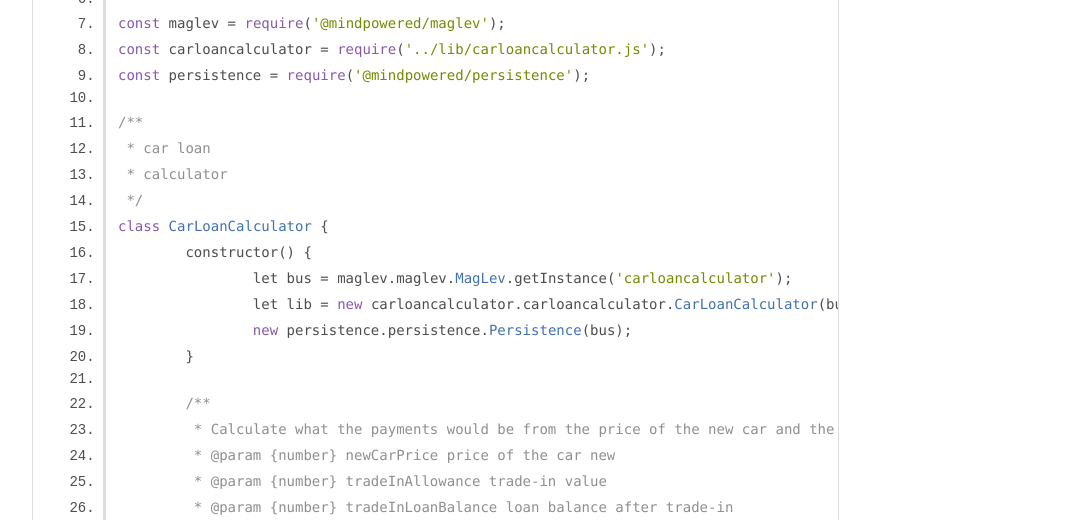
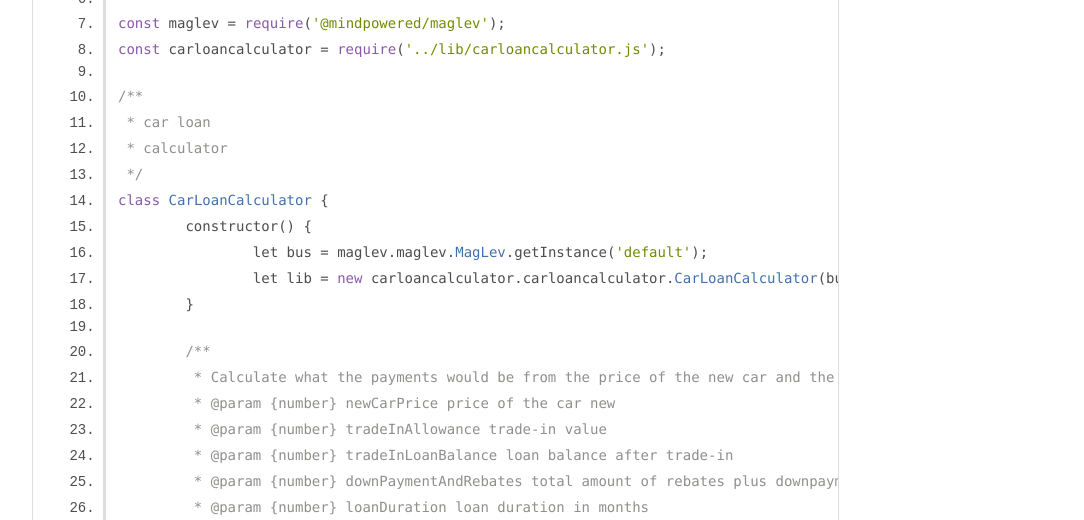
Before and after one commit to mindpowered/car-loan-calculator-js, a website: page docs/CarLoanCalculator.js.html in a window 1280 px wide. Shown: the part 280-800 px from the top of the page, without its empty margins (0-1084 px from the left). Drawn offline with Linux system fonts and the light colour scheme.

Commit message:
Version 0.0.4

```diff
--- a/docs/CarLoanCalculator.js.html
+++ b/docs/CarLoanCalculator.js.html
@@ -34,7 +34,6 @@
 
 const maglev = require('@mindpowered/maglev');
 const carloancalculator = require('../lib/carloancalculator.js');
-const persistence = require('@mindpowered/persistence');
 
 /**
  * car loan
@@ -42,9 +41,8 @@ const persistence = require('@mindpowered/persistence');
  */
 class CarLoanCalculator {
 	constructor() {
-		let bus = maglev.maglev.MagLev.getInstance('carloancalculator');
+		let bus = maglev.maglev.MagLev.getInstance('default');
 		let lib = new carloancalculator.carloancalculator.CarLoanCalculator(bus);
-		new persistence.persistence.Persistence(bus);
 	}
 
 	/**
@@ -59,7 +57,7 @@ class CarLoanCalculator {
 	 * @return {Promise} payments and total interest Promise will resolve to type array.
 	*/
 	CalcPayments(newCarPrice, tradeInAllowance, tradeInLoanBalance, downPaymentAndRebates, loanDuration, salesTaxRate, interestRate) {
-		let jsbus = maglev.maglev.MagLevJs.getInstance('carloancalculator');
+		let jsbus = maglev.maglev.MagLevJs.getInstance('default');
 		let args = [newCarPrice, tradeInAllowance, tradeInLoanBalance, downPaymentAndRebates, loanDuration, salesTaxRate, interestRate];
 		let ret = jsbus.call('CarLoanCalculator.CalcPayments', args);
 		return ret;
@@ -77,7 +75,7 @@ class CarLoanCalculator {
 	 * @return {Promise} target price with tax and fees Promise will resolve to type number.
 	*/
 	CalcAffordability(monthlyPayment, tradeInAllowance, tradeInLoanBalance, downPaymentAndRebates, loanDuration, salesTaxRate, interestRate) {
-		let jsbus = maglev.maglev.MagLevJs.getInstance('carloancalculator');
+		let jsbus = maglev.maglev.MagLevJs.getInstance('default');
 		let args = [monthlyPayment, tradeInAllowance, tradeInLoanBalance, downPaymentAndRebates, loanDuration, salesTaxRate, interestRate];
 		let ret = jsbus.call('CarLoanCalculator.CalcAffordability', args);
 		return ret;
@@ -102,7 +100,7 @@ module.exports = CarLoanCalculator;
 <br class="clear">
 
 <footer>
-    Documentation generated by <a href="https://github.com/jsdoc/jsdoc">JSDoc 3.6.6</a> on Sat Nov 21 2020 18:45:58 GMT+0000 (Coordinated Universal Time)
+    Documentation generated by <a href="https://github.com/jsdoc/jsdoc">JSDoc 3.6.6</a> on Sat Jan 16 2021 23:14:59 GMT+0000 (Coordinated Universal Time)
 </footer>
 
 <script> prettyPrint(); </script>
--- a/package.json
+++ b/package.json
@@ -1,8 +1,8 @@
 {
     "license": "CPAL-1.0",
     "name": "@mindpowered/carloancalculator",
-    "version": "0.0.3",
-    "description": "CarLoanCalculator",
+    "version": "0.0.4",
+    "description": "Car Loan Auto Loan Payment Calculator - Calculate financing on a new car including trade-in and taxes",
     "main": "index.js",
     "dependencies": {
         "@mindpowered/maglev": "*"
```
Also changed, not shown: docs/CarLoanCalculator.html (+4 -4 lines), docs/global.html (+1 -1 lines), docs/index.html (+1 -1 lines), wrappers/CarLoanCalculator.js (+3 -5 lines), README.md, 1 other file.
